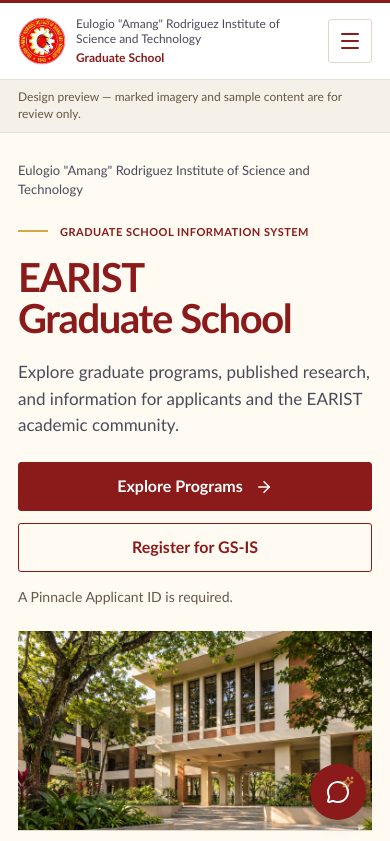
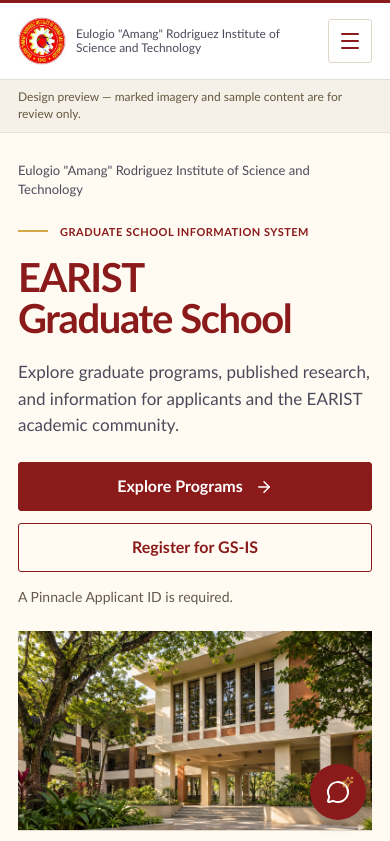
Before and after one commit to MuelTech/graduate-system, a Next.js app in the folder frontend/: page / in a window 390 px wide. Shown: the top 841 px of the page. Built offline with nearby package versions, Linux system fonts and the light colour scheme.

Commit message:
fix: simplify masthead to institutional identity

```diff
--- a/frontend/src/app/(public)/public-site.css
+++ b/frontend/src/app/(public)/public-site.css
@@ -62,12 +62,6 @@
 .earist-public .public-masthead__lockup {
   display: grid;
   min-width: 0;
-}
-.earist-public .public-masthead__school {
-  margin-top: 4px;
-  font-size: 13px;
-  line-height: 1.25;
-  font-weight: 600;
 }
 .earist-public .public-masthead__full-name {
   max-width: 270px;
@@ -389,9 +383,6 @@
     width: 48px;
     height: 48px;
   }
-  .earist-public .public-masthead__school {
-    font-size: 12px;
-  }
   .earist-public .public-masthead__full-name {
     font-size: 12px;
     line-height: 1.2;
--- a/frontend/src/components/landing/navbar.tsx
+++ b/frontend/src/components/landing/navbar.tsx
@@ -52,7 +52,6 @@ export function Navbar() {
             <span className="public-masthead__full-name">
               {institution.fullName}
             </span>
-            <span className="public-masthead__school">Graduate School</span>
           </span>
         </Link>
         <nav
```
